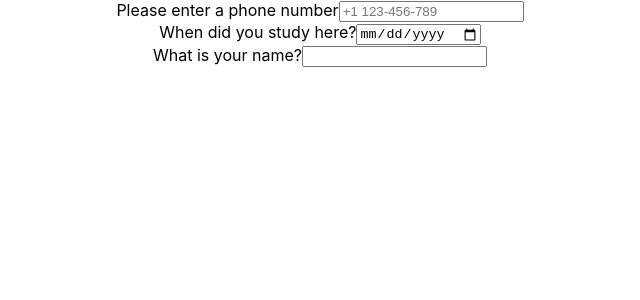
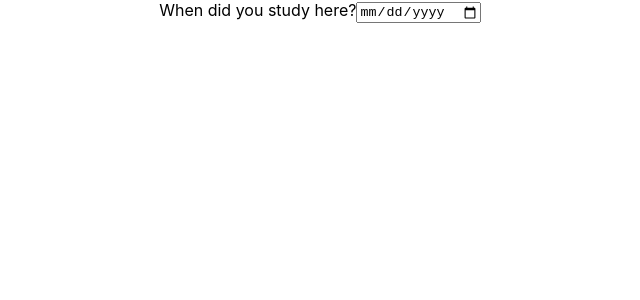
Before and after one commit to jackalot/o-cv-project, a React (Create React App) app: page / in a window 1280 px wide. Shown: the top 300 px of the page, without its empty margins (320-960 px from the left). Built offline with nearby package versions, Linux system fonts and the light colour scheme; the HTML template or start-up script is replaced by a standard one.

Commit message:
removed the duplicate elements in the OverView component

```diff
--- a/src/components/Overview.js
+++ b/src/components/Overview.js
@@ -16,10 +16,7 @@ class GeneralInformation extends React.Component {
 class OverView extends React.Component {
     render () {
       return <div>
-        <label htmlFor="phoneNumber">Please enter a phone number</label>
-        <input className="phone-number" type="tel" placeholder="+1 123-456-789" pattern="[0-9]{3}-[0-9]{3}-{0-9}{4}"></input>
         <DateField fieldName="dateOfStudy" className="date-of-study" labelText="When did you study here?"></DateField>
-        <TextField fieldName="name" className="our-name" labelText="What is your name?"></TextField>
       </div>
     }
 }
```
